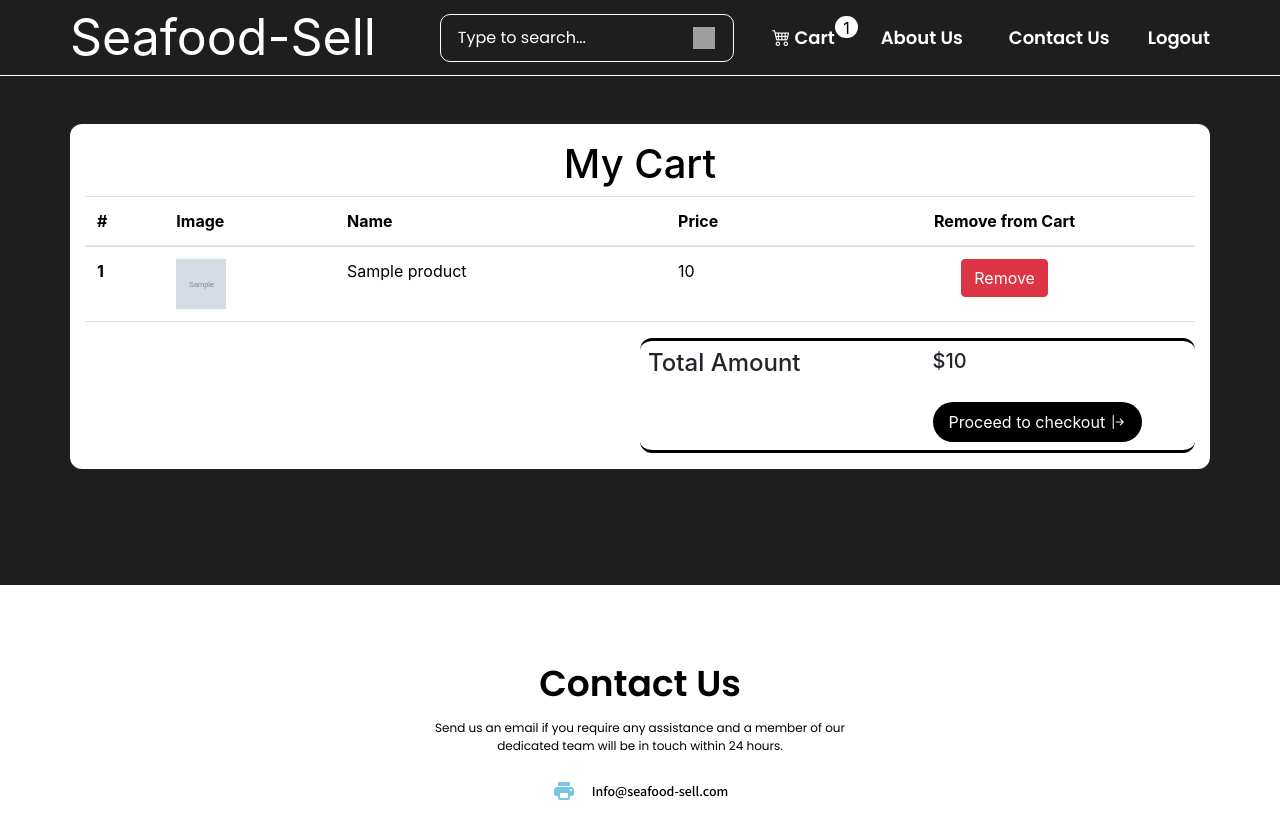
After one commit to Armandoh4/Seafood-Sell, a Django app: page /cart in a window 1280 px wide. The commit adds this page. Shown: the top 819 px of the page. Run offline with Django 5.2, Linux system fonts and the light colour scheme; a user stored in the database is signed in; tables that the repository leaves empty hold one stand-in row (values such as "Sample post"); grey boxes marked "Sample" are stand-in pictures; grey boxes are pictures that could not be loaded.

Commit message:
product fetching logic with cart functionolity added cart page added as well

```diff
--- a/products/admin.py
+++ b/products/admin.py
@@ -3,6 +3,7 @@ from .models import *
 admin.site.register(Categorie)
 admin.site.register(Product)
 admin.site.register(Product_images)
+admin.site.register(Cart)
 
 
 
--- a/products/models.py
+++ b/products/models.py
@@ -1,4 +1,5 @@
 from django.db import models
+from django.contrib.auth.models import User
 
 # Create your models here.
 class Categorie(models.Model):
@@ -20,3 +21,10 @@ class Product_images(models.Model):
     image = models.ImageField(upload_to="images", null=True,blank=True)
     def __str__(self) -> str:
         return self.product.product_name
+
+class Cart(models.Model):
+    product=models.ForeignKey(Product,on_delete=models.CASCADE,default=1,null=True,related_name="products")
+    loged_user=models.ForeignKey(User,on_delete=models.CASCADE,default=1,null=True,related_name="User")
+
+    def __str__(self) -> str:
+        return self.product.product_name
--- a/products/urls.py
+++ b/products/urls.py
@@ -8,6 +8,9 @@ print('hello')
 urlpatterns = [
     path('', views.index,name='home_page'),
     path('aboutus', views.aboutus,name='aboutus'),
+    path('cart', views.cart,name='cart'),
+    path('addtocart/<int:id>',views.addtocart,name="addtocart"),
+    path('remove/<int:id>',views.removefromcart,name="remove")
 
 ]
 
--- a/products/views.py
+++ b/products/views.py
@@ -7,6 +7,7 @@ def index(request):
     print(request.user)
     categorie = Categorie.objects.all()
     product = Product.objects.all()
+    len_of_cart = Cart.objects.filter(loged_user=request.user).count()
     cata = request.GET.get('categorie')
 
     if cata:
@@ -14,8 +15,35 @@ def index(request):
     context = {
         "categorie" : categorie,
         'product':product,
+        'len_of_cart':len_of_cart,
     }
     return render(request,'index.html',context)
 
+def addtocart(request,id):
+    product = Product.objects.get(id = id)
+    Cart.objects.create(product=product,loged_user=request.user)
+    len_of_cart = Cart.objects.filter(loged_user=request.user).count()
+    return redirect('home_page')
 def aboutus(request):
-    return render(request,'aboutus.html')
+    len_of_cart = 0
+    if request.user.is_authenticated:
+        len_of_cart = Cart.objects.filter(loged_user=request.user).count()
+    return render(request,'aboutus.html',{'len_of_cart':len_of_cart})
+def cart(request):
+    if request.user:
+        cart = Cart.objects.filter(loged_user = request.user)
+        len_of_cart = Cart.objects.filter(loged_user=request.user).count()
+        total_price = 0
+        for i in cart :
+            total_price += i.product.price
+        context = {
+            'cart':cart,
+            'total_price':total_price,
+            'len_of_cart':len_of_cart,
+        }
+        return render(request,'cart.html',context)
+
+def removefromcart(request,id):
+    cart = Cart.objects.get(id=id)
+    cart.delete()
+    return redirect('/cart')
--- /dev/null
+++ b/templates/cart.html
@@ -0,0 +1,88 @@
+{% extends "base.html" %}
+{% block body %}
+{% load static %}
+
+
+<div class="container mt-5 bg-white py-3" style="border-radius: 12px;">
+    <h1 class="text-black text-center">My Cart</h1>
+    <table class="table ">
+        <thead>
+            <tr>
+                <th scope="col">#</th>
+                <th scope="col">Image</th>
+                <th scope="col">Name</th>
+                <th scope="col">Price</th>
+                <th scope="col" class="text-center">Remove from Cart</th>
+            </tr>
+        </thead>
+        <tbody>
+            {% for cart in cart %}
+            <tr>
+                <th scope="row">{{forloop.counter}}</th>
+                <td>
+                    <img src="{% with cart.product.productimg.first as first_image %}{{ first_image.image.url }}{% endwith %}"
+                        alt="" class="img-fluid" style="height: 50px;width: 50px;object-fit: cover;">
+                </td>
+                <td>
+                    <p>{{cart.product.product_name}}</p>
+                </td>
+                <td>{{cart.product.price}}</td>
+                <td class="text-center">
+                    <a style="text-decoration:none;" href="remove/{{cart.id}}">
+                    <button type="button" class="btn btn-danger">Remove</button>
+                    </a>
+                </td>
+
+            </tr>
+            {% endfor %}
+
+            {% comment %} <tr>
+                <th scope="row">2</th>
+                <td><img src="https://cdn.shopify.com/s/files/1/0657/8569/2375/files/Cosmetic-Skincare-Product-photo-Table-top-setup.jpg?v=1681840139"
+                        alt="" class="img-fluid" style="height: 50px;width: 50px;object-fit: cover;"></td>
+                <td>Thornton</td>
+                <td>@fat</td>
+                <td class="text-center">
+                    <button type="button" class="btn btn-danger">Remove</button>
+                </td>
+            </tr>
+            <tr>
+                <th scope="row">3</th>
+                <td><img src="https://b2861582.smushcdn.com/2861582/wp-content/uploads/2023/02/splash-03-605-v1.png?lossy=2&strip=1&webp=1"
+                        alt="" class="img-fluid" style="height: 50px;width: 50px;object-fit: cover;"></td>
+                <td>Larry the Bird</td>
+                <td>@twitter</td>
+                <td class="text-center">
+                    <button type="button" class="btn btn-danger">Remove</button>
+                </td>
+            </tr> {% endcomment %}
+        </tbody>
+    </table>
+    <div class="d-flex justify-content-end">
+
+        <div class="w-50 p-2" style="border-top:3px solid black;border-bottom:3px solid black; border-radius: 12px;">
+            <div class="row">
+
+
+                <div class="col-6">
+                    <h4 class=" ">Total Amount</h4>
+                </div>
+                <div class="col-6">
+                    <h5 class=" ">${{total_price}}</h5>
+                </div>
+
+                <div class="col-6"></div>
+                <div class="col-6">
+                    <div class=" mt-3">
+                        <button class="px-3 py-2"
+                            style="background-color: black;color: white; border-radius: 25px;border: none;">Proceed to
+                            checkout <i class="bi bi-arrow-bar-right"></i></button>
+                    </div>
+                </div>
+            </div>
+        </div>
+    </div>
+</div>
+
+
+{% endblock %}
--- a/templates/layout/header.html
+++ b/templates/layout/header.html
@@ -31,8 +31,8 @@
                 </div>
                 {% if user.is_authenticated %}
                 <li class="nav-item nav_item_navbar" style="position: relative;">
-                  <div class="px-2" style="border-radius: 20px;  position: absolute;color: black;background-color: white; height: 22px;right:-15px;">  </div>
-                  <a class="nav-link nav_link_text" ><i class="bi bi-cart4"></i> Cart</a>
+                  <div class="px-2" style="border-radius: 20px;  position: absolute;color: black;background-color: white; height: 22px;right:-15px;"> {{len_of_cart}} </div>
+                  <a class="nav-link nav_link_text" href="{% url 'cart' %}"><i class="bi bi-cart4"></i> Cart</a>
                   </li>
                   {% endif %}
                 <li class="nav-item nav_item_navbar">
```
